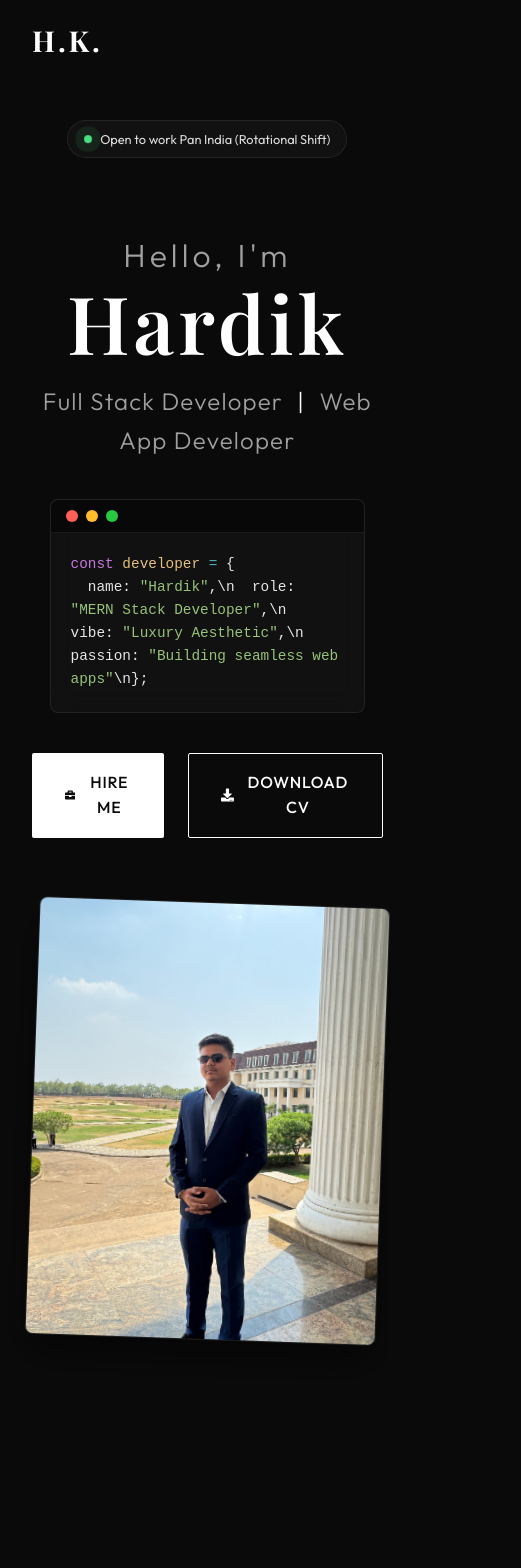
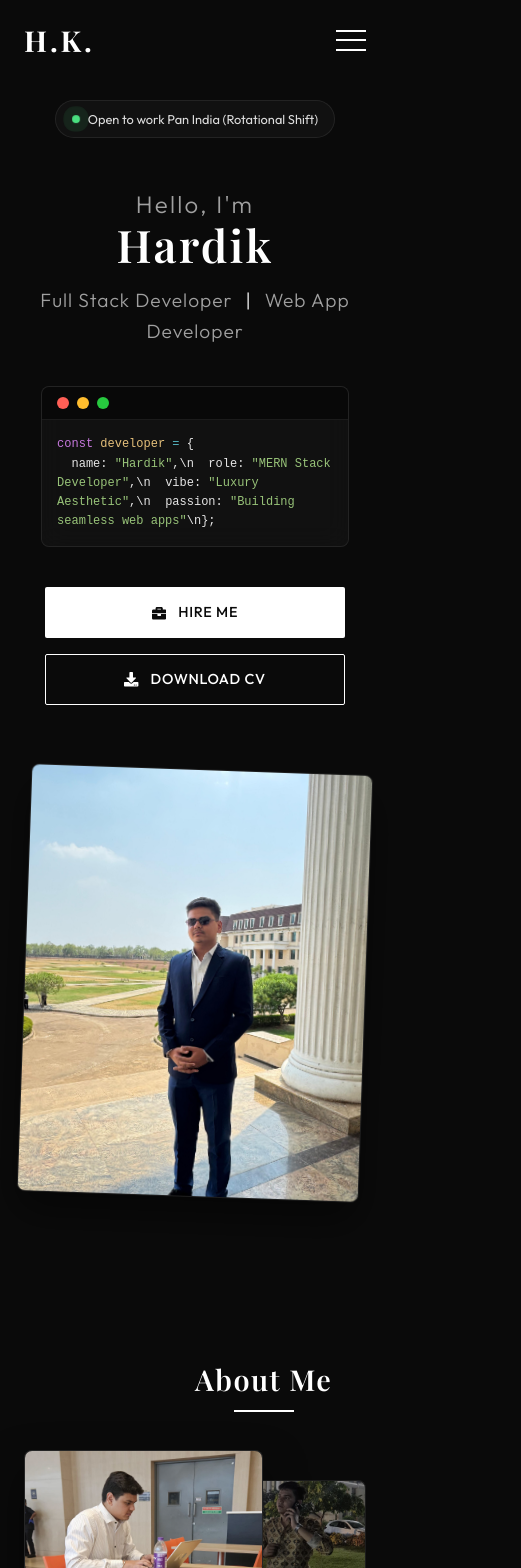
Before and after one commit to hardikkhamele/portfolio-hardik, a React (Vite) app: page / in a window 390 px wide. Shown: the top 1568 px of the page, 521 px wide, since content can reach past the window. Built offline with nearby package versions, Linux system fonts and the light colour scheme; a web font is replaced by a local one.

Commit message:
Optimize mobile responsiveness and add mobile menu

```diff
--- a/src/components/About.css
+++ b/src/components/About.css
@@ -124,8 +124,31 @@
   }
 }
 
+@media (max-width: 768px) {
+  .about-subtitle {
+    font-size: 1.5rem;
+  }
+
+  .about-text {
+    font-size: 1rem;
+  }
+}
+
 @media (max-width: 576px) {
   .stats-container {
     flex-direction: column;
+    gap: 1rem;
+  }
+
+  .about-images {
+    height: 300px;
+  }
+
+  .stat-item {
+    padding: 1rem;
+  }
+
+  .stat-number {
+    font-size: 2rem;
   }
 }
--- a/src/components/Contact.css
+++ b/src/components/Contact.css
@@ -126,15 +126,30 @@
   }
 }
 
-@media (max-width: 576px) {
-  .contact-form-container {
-    padding: 2rem 1.5rem;
+@media (max-width: 768px) {
+  .contact-subtitle {
+    font-size: 2rem;
   }
-  .icon-box {
-    width: 50px;
-    height: 50px;
-  }
-  .item-value {
+
+  .contact-text {
     font-size: 1rem;
   }
 }
+
+@media (max-width: 576px) {
+  .contact-form-container {
+    padding: 1.5rem 1rem;
+  }
+  .icon-box {
+    width: 45px;
+    height: 45px;
+    font-size: 1.2rem;
+  }
+  .item-value {
+    font-size: 0.95rem;
+    word-break: break-all;
+  }
+  .contact-item {
+    gap: 1rem;
+  }
+}
--- a/src/components/Home.css
+++ b/src/components/Home.css
@@ -151,3 +151,43 @@
     justify-content: center;
   }
 }
+
+@media (max-width: 768px) {
+  .home-section {
+    padding-top: 100px;
+  }
+
+  .home-title {
+    font-size: 3.5rem;
+  }
+
+  .greeting {
+    font-size: 1.5rem;
+  }
+
+  .home-subtitle {
+    font-size: 1.2rem;
+  }
+
+  .home-actions {
+    flex-direction: column;
+    gap: 1rem;
+    align-items: center;
+  }
+
+  .home-actions .btn {
+    width: 100%;
+    max-width: 300px;
+  }
+}
+
+@media (max-width: 480px) {
+  .home-title {
+    font-size: 2.8rem;
+  }
+
+  .code-content {
+    font-size: 0.75rem;
+    padding: 15px;
+  }
+}
--- a/src/components/Navbar.css
+++ b/src/components/Navbar.css
@@ -60,8 +60,68 @@
   width: 100%;
 }
 
+.menu-toggle {
+  display: none;
+  flex-direction: column;
+  justify-content: space-between;
+  width: 30px;
+  height: 21px;
+  cursor: pointer;
+  z-index: 1001;
+}
+
+.bar {
+  width: 100%;
+  height: 2px;
+  background-color: var(--accent);
+  transition: var(--transition-smooth);
+}
+
 @media (max-width: 768px) {
+  .menu-toggle {
+    display: flex;
+  }
+
+  .menu-toggle.open .bar:nth-child(1) {
+    transform: translateY(9.5px) rotate(45deg);
+  }
+
+  .menu-toggle.open .bar:nth-child(2) {
+    opacity: 0;
+  }
+
+  .menu-toggle.open .bar:nth-child(3) {
+    transform: translateY(-9.5px) rotate(-45deg);
+  }
+
   .nav-menu {
-    display: none; /* Add mobile menu later if needed, keeping simple for now */
+    position: fixed;
+    top: 0;
+    left: 0;
+    width: 100%;
+    height: 100vh;
+    background: rgba(10, 10, 10, 0.95);
+    backdrop-filter: blur(15px);
+    -webkit-backdrop-filter: blur(15px);
+    display: flex;
+    flex-direction: column;
+    justify-content: center;
+    align-items: center;
+    gap: 3rem;
+    transform: translateY(-100%);
+    opacity: 0;
+    visibility: hidden;
+    transition: var(--transition-smooth);
+    z-index: 1000;
+  }
+
+  .nav-menu.active {
+    transform: translateY(0);
+    opacity: 1;
+    visibility: visible;
+  }
+
+  .nav-link {
+    font-size: 1.5rem;
   }
 }
--- a/src/components/Navbar.jsx
+++ b/src/components/Navbar.jsx
@@ -5,6 +5,7 @@ import './Navbar.css';
 
 const Navbar = () => {
   const [scrolled, setScrolled] = useState(false);
+  const [menuOpen, setMenuOpen] = useState(false);
 
   useEffect(() => {
     const handleScroll = () => {
@@ -25,7 +26,14 @@ const Navbar = () => {
     >
       <div className="nav-container container">
         <div className="logo">H.K.</div>
-        <ul className="nav-menu">
+
+        <div className={`menu-toggle ${menuOpen ? 'open' : ''}`} onClick={() => setMenuOpen(!menuOpen)}>
+          <div className="bar"></div>
+          <div className="bar"></div>
+          <div className="bar"></div>
+        </div>
+
+        <ul className={`nav-menu ${menuOpen ? 'active' : ''}`}>
           {navLinks.map((link) => (
             <li key={link} className="nav-item">
               <Link
@@ -36,6 +44,7 @@ const Navbar = () => {
                 offset={-70}
                 duration={500}
                 className="nav-link"
+                onClick={() => setMenuOpen(false)}
               >
                 {link}
               </Link>
--- a/src/components/Skills.css
+++ b/src/components/Skills.css
@@ -99,8 +99,27 @@
   }
 }
 
+@media (max-width: 768px) {
+  .category-title {
+    font-size: 1.5rem;
+    margin-bottom: 2rem;
+  }
+}
+
 @media (max-width: 576px) {
   .skill-category {
-    padding: 2rem 1.5rem;
+    padding: 1.5rem 1rem;
+  }
+
+  .skill-item {
+    gap: 1rem;
+  }
+
+  .skill-icon {
+    font-size: 1.5rem;
+  }
+
+  .skill-name {
+    font-size: 0.9rem;
   }
 }
--- a/src/components/Work.css
+++ b/src/components/Work.css
@@ -123,4 +123,16 @@
   .projects-grid {
     grid-template-columns: 1fr;
   }
+
+  .project-content {
+    padding: 1.5rem;
+  }
+
+  .project-title {
+    font-size: 1.3rem;
+  }
+
+  .project-image {
+    height: 200px;
+  }
 }
--- a/src/index.css
+++ b/src/index.css
@@ -216,3 +216,30 @@ ul {
 @keyframes shine {
   to { left: 200%; }
 }
+
+/* Mobile Responsiveness */
+@media (max-width: 768px) {
+  .section {
+    padding: 5rem 0;
+  }
+
+  .section-title {
+    font-size: 2.2rem;
+    margin-bottom: 3rem;
+  }
+
+  .container {
+    padding: 0 1.5rem;
+  }
+
+  .btn {
+    padding: 0.8rem 1.5rem;
+    font-size: 0.9rem;
+  }
+}
+
+@media (max-width: 480px) {
+  .section-title {
+    font-size: 1.8rem;
+  }
+}
```
